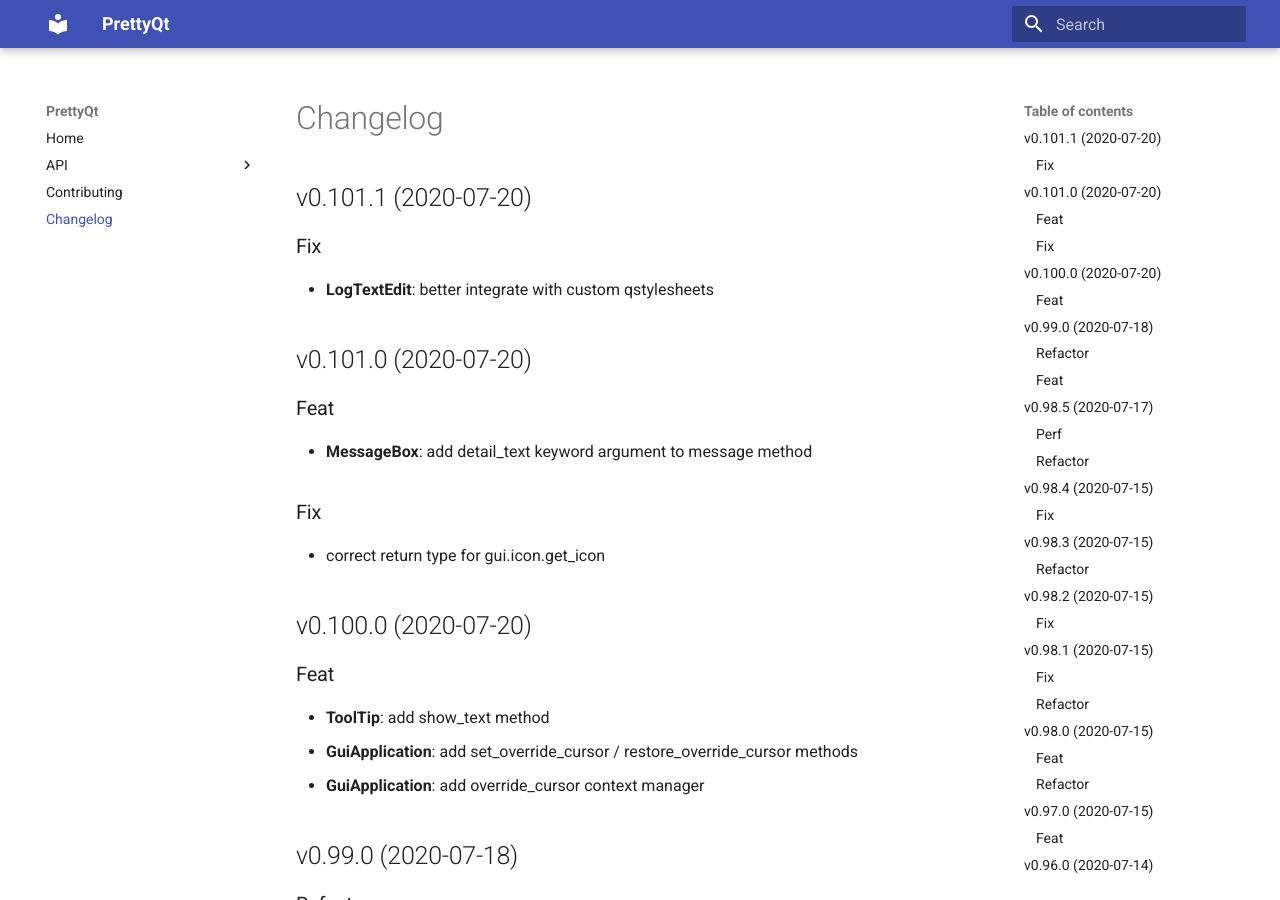
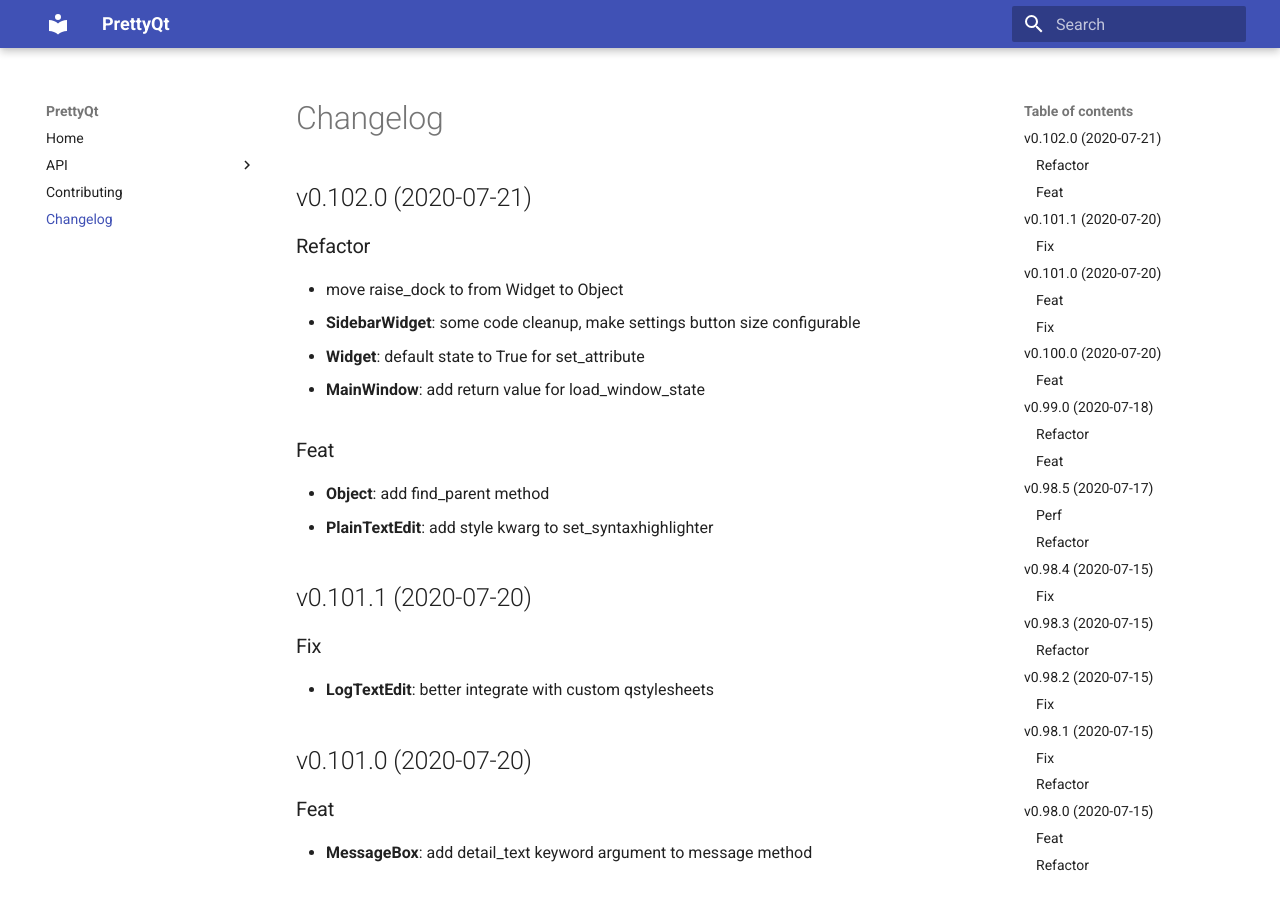
Before and after one commit to phil65/PrettyQt, an MkDocs documentation site: the page built from docs/changelog.md, in a window 1280 px wide and 900 px high. Built offline with MkDocs 1.6.1 and Material for MkDocs 9.7.7, drawn with Linux system fonts in a browser that asks for light colours.

Commit message:
bump: version 0.101.1 → 0.102.0

```diff
--- a/docs/changelog.md
+++ b/docs/changelog.md
@@ -1,3 +1,17 @@
+## v0.102.0 (2020-07-21)
+
+### Refactor
+
+- move raise_dock to from Widget to Object
+- **SidebarWidget**: some code cleanup, make settings button size configurable
+- **Widget**: default state to True for set_attribute
+- **MainWindow**: add return value for load_window_state
+
+### Feat
+
+- **Object**: add find_parent method
+- **PlainTextEdit**: add style kwarg to set_syntaxhighlighter
+
 ## v0.101.1 (2020-07-20)
 
 ### Fix
--- a/prettyqt/__init__.py
+++ b/prettyqt/__init__.py
@@ -4,7 +4,7 @@
 
 __author__ = """Philipp Temminghoff"""
 __email__ = "phil65@kodi.tv"
-__version__ = "0.101.1"
+__version__ = "0.102.0"
 
 
 __all__ = [
--- a/pyproject.toml
+++ b/pyproject.toml
@@ -1,6 +1,6 @@
 [tool.poetry]
 name = "PrettyQt"
-version = "0.101.1"
+version = "0.102.0"
 description = "A pythonic layer on top of qtpy"
 readme = 'docs/index.md'
 repository = "https://github.com/phil65/prettyqt"
@@ -124,7 +124,7 @@
 '''
 [tool.commitizen]
 name = "cz_conventional_commits"
-version = "0.101.1"
+version = "0.102.0"
 tag_format = "v$version"
 version_files = [
     "prettyqt/__init__.py:__version__",
--- a/setup.py
+++ b/setup.py
@@ -40,6 +40,6 @@
     packages=find_packages(),
     test_suite="tests",
     url="https://github.com/phil65/prettyqt",
-    version="0.101.1",
+    version="0.102.0",
     zip_safe=False,
 )
```
Also changed, not shown: CHANGELOG.md (+14 -0 lines).
